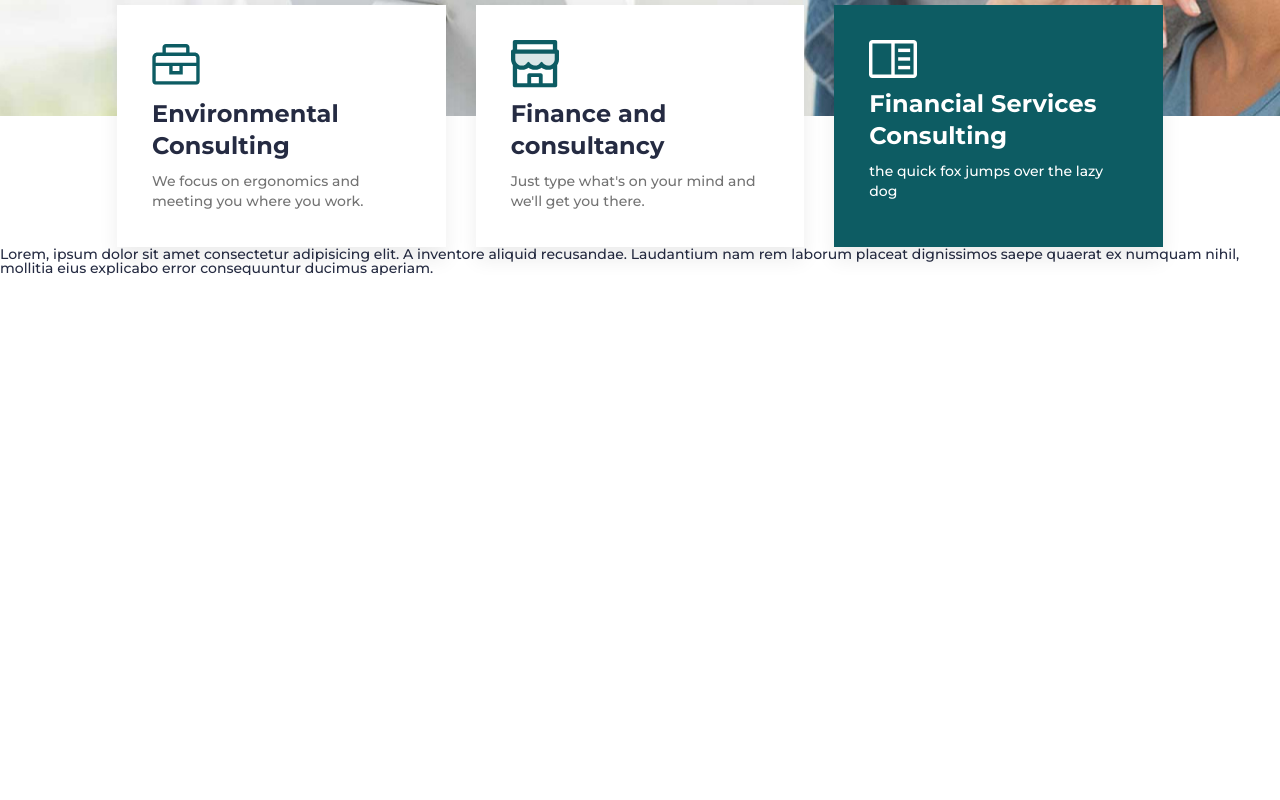
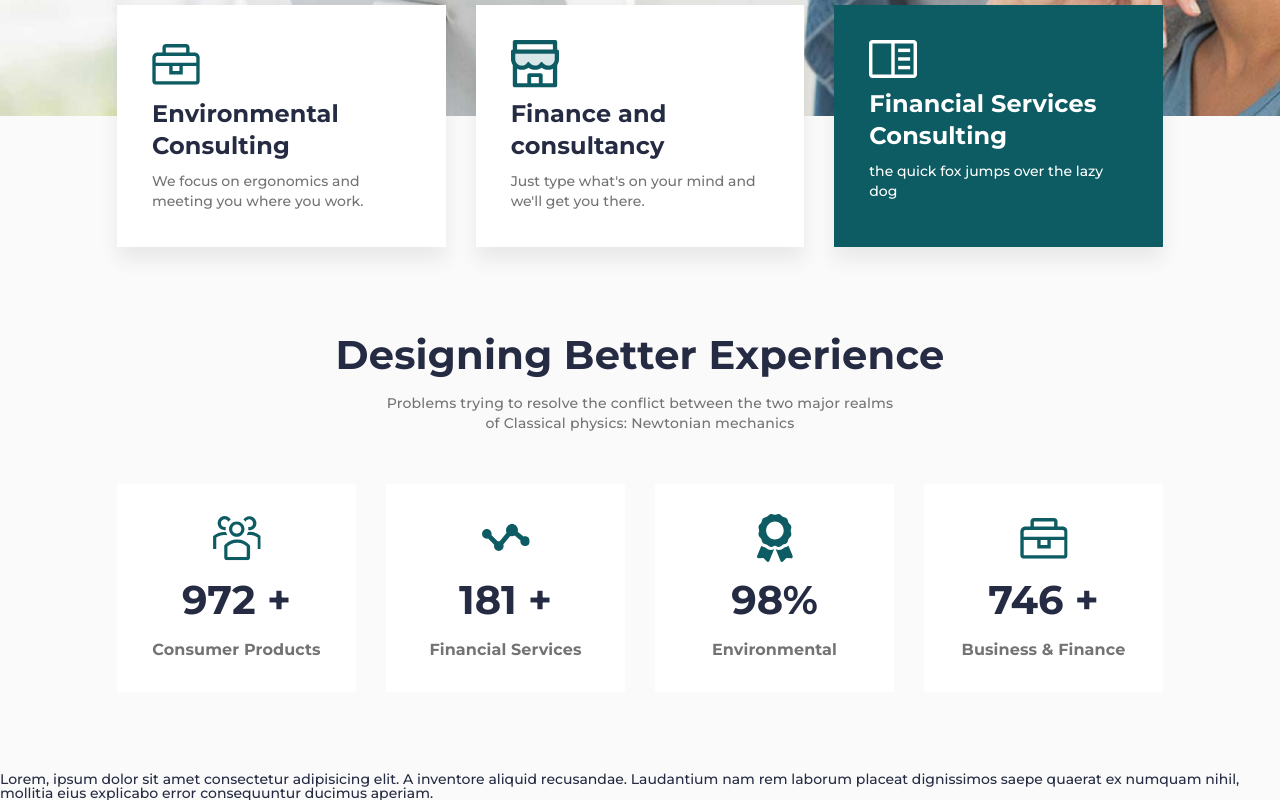
Before and after one commit to iceburh/relvise, a plain HTML site: page index.html in a window 1280 px wide. Shown: the part 675-1475 px from the top of the page. Before the commit the page ends 950 px from the top, so only its background shows below. Drawn offline with Linux system fonts and the light colour scheme.

Commit message:
feat:add section page__advantages

```diff
--- a/css/style.css
+++ b/css/style.css
@@ -35,6 +35,7 @@ html,
 body {
     height: 100%;
     line-height: 1;
+    background-color: #fafafa;
     font-size: 14px;
     font-weight: 500;
     color: #252b42;
@@ -150,6 +151,51 @@ body {
     flex: 1 1 auto;
 }
 
+.page__main-block {}
+
+.page__services {
+    position: relative;
+    z-index: 2;
+    margin: -111px 0 0 0;
+}
+
+.page__advantages {}
+
+.header-block {
+    text-align: center;
+
+    letter-spacing: 0.2px;
+
+}
+
+.header-block__title {
+    line-height: 142%;
+    font-weight: 700;
+    font-size: 40px;
+
+}
+
+@media(max-width:992px) {
+    .header-block__title {
+        font-size: 35px;
+    }
+}
+
+@media(max-width:767px) {
+    .header-block__title {
+        font-size: 30px;
+    }
+}
+
+.header-block__title:not(:last-child) {
+    margin: 0 0 10px 0;
+}
+
+.header-block__sub-title {
+    line-height: 142%;
+    color: #737373;
+}
+
 .footer {}
 
 
@@ -158,13 +204,13 @@ body {
     position: relative;
 }
 
-.page__main-block {}
+
 
 
 
 .main-block__container {}
 
-._container {}
+
 
 .main-block__body {
     padding: 184px 0 191px 0;
@@ -280,11 +326,7 @@ body {
     }
 }
 
-.page__services {
-    position: relative;
-    z-index: 2;
-    margin: -111px 0 0 0;
-}
+
 
 .services {}
 
@@ -376,3 +418,94 @@ body {
     color: #737373;
     line-height: 142%;
 }
+
+
+
+.advantages {
+    padding: 80px 0;
+
+}
+
+@media(max-width:992px) {
+    .advantages {
+        padding: 50px 0;
+
+    }
+}
+
+@media(max-width:767px) {
+    .advantages {
+        padding: 40px 0;
+
+    }
+}
+
+.advantages__container {}
+
+
+
+.advantages__header {
+    margin: 0 0 50px 0;
+}
+
+@media(max-width:767px) {
+    .advantages__header {
+        margin: 0 0 25px 0;
+    }
+}
+
+
+.advantages__body {
+    display: flex;
+    flex-wrap: wrap;
+    margin: 0 -15px -30px;
+}
+
+.advantages__column {
+    padding: 0 15px;
+    margin: 0 0 30px 0;
+    flex: 0 1 25%;
+}
+
+@media(max-width:1020px) {
+    .advantages__column {
+        flex: 0 1 50%
+    }
+}
+
+@media(max-width:560px) {
+    .advantages__column {
+        flex: 0 1 100%
+    }
+}
+
+.advantages__item {
+    background-color: #fff;
+    padding: 30px;
+    font-weight: 700;
+    text-align: center;
+}
+
+.advantages__item>*:not(:last-child) {
+    margin: 0 0 10px 0;
+}
+
+.advantages__icon {
+    height: 48px;
+    display: flex;
+    align-items: flex-end;
+    justify-content: center;
+}
+
+.advantages__value {
+    font-size: 40px;
+
+    line-height: 142%;
+}
+
+.advantages__text {
+    letter-spacing: 0.1px;
+    color: #737373;
+    font-size: 16px;
+    line-height: 150%;
+}
--- a/index.html
+++ b/index.html
@@ -107,7 +107,64 @@
             </div>
           </div>
         </section>
-        <section class="advantages"></section>
+        <section class="page__advantages advantages">
+          <div class="advantages__container _container">
+            <div class="advantages__header header-block">
+              <h2 class="header-block__title">Designing Better Experience</h2>
+              <div class="header-block__sub-title">
+                Problems trying to resolve the conflict between the two major
+                realms <br />of Classical physics: Newtonian mechanics
+              </div>
+            </div>
+            <div class="advantages__body">
+              <div class="advantages__column">
+                <div class="advantages__item">
+                  <div class="advantages__icon">
+                    <img
+                      src="./img/advantages/01.svg"
+                      alt="Consumer Products"
+                    />
+                  </div>
+                  <div class="advantages__value">972 +</div>
+                  <div class="advantages__text">Consumer Products</div>
+                </div>
+              </div>
+              <div class="advantages__column">
+                <div class="advantages__item">
+                  <div class="advantages__icon">
+                    <img
+                      src="./img/advantages/02.svg"
+                      alt="Financial Services "
+                    />
+                  </div>
+                  <div class="advantages__value">181 +</div>
+                  <div class="advantages__text">Financial Services</div>
+                </div>
+              </div>
+              <div class="advantages__column">
+                <div class="advantages__item">
+                  <div class="advantages__icon">
+                    <img src="./img/advantages/03.svg" alt="Environmental " />
+                  </div>
+                  <div class="advantages__value">98%</div>
+                  <div class="advantages__text">Environmental</div>
+                </div>
+              </div>
+              <div class="advantages__column">
+                <div class="advantages__item">
+                  <div class="advantages__icon">
+                    <img
+                      src="./img/advantages/04.svg"
+                      alt="Business & Finance"
+                    />
+                  </div>
+                  <div class="advantages__value">746 +</div>
+                  <div class="advantages__text">Business & Finance</div>
+                </div>
+              </div>
+            </div>
+          </div>
+        </section>
       </main>
       <footer class="footer">
         Lorem, ipsum dolor sit amet consectetur adipisicing elit. A inventore
```
Also changed, not shown: img/advantages/01.svg (added), img/advantages/02.svg (added), img/advantages/03.svg (added), img/advantages/04.svg (added).
